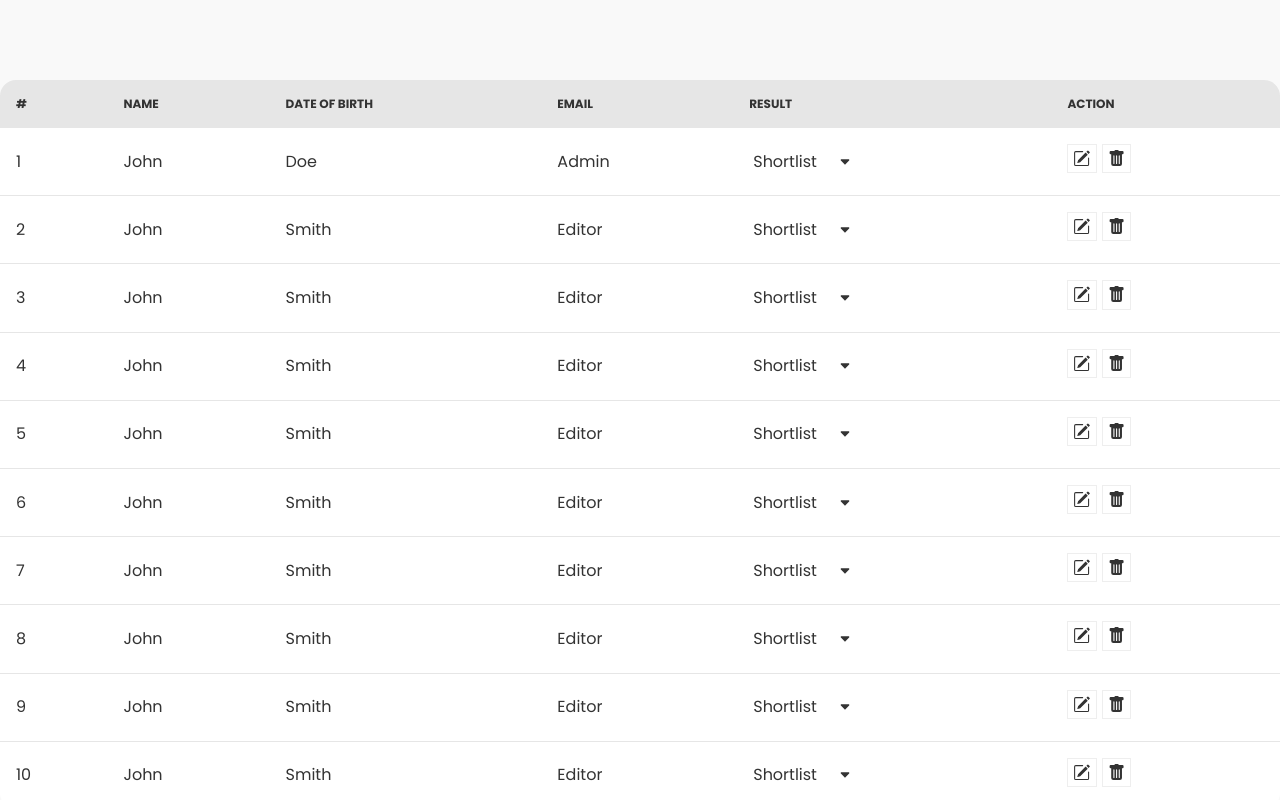
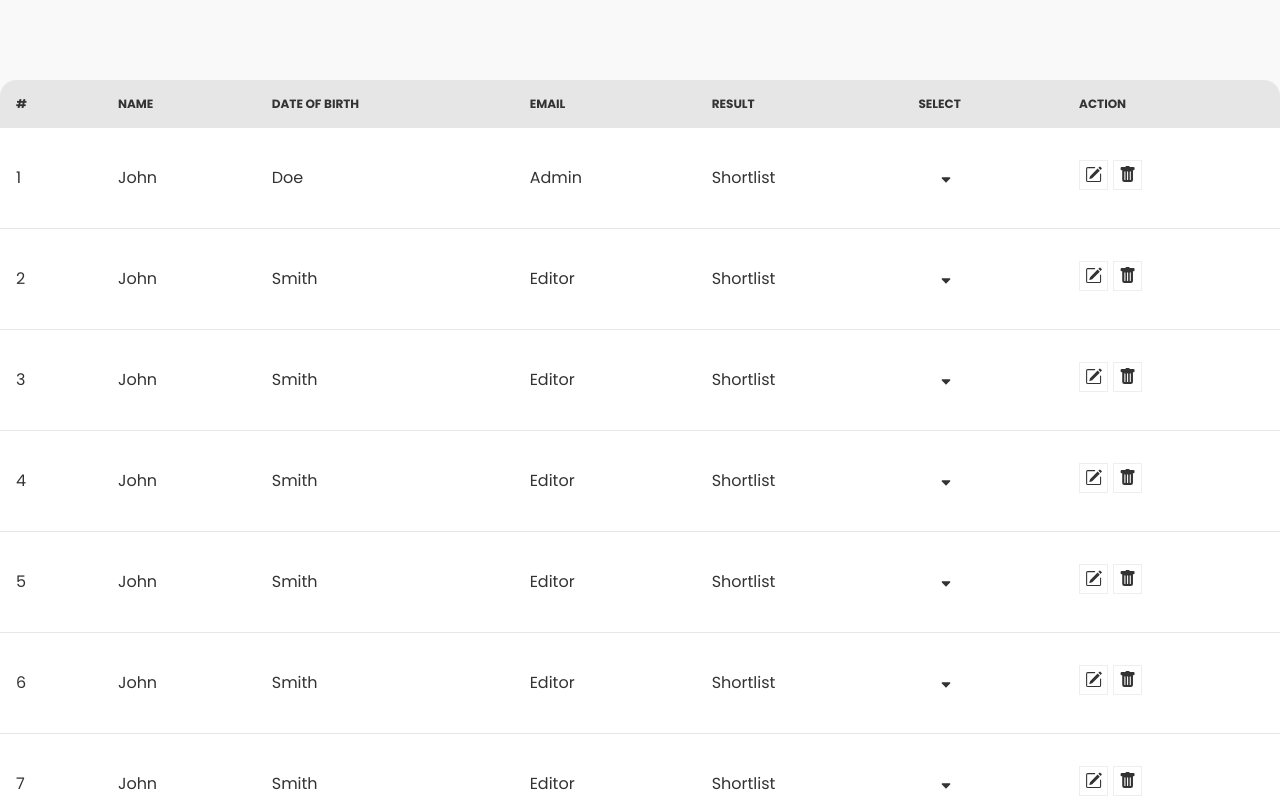
Before and after one commit to AyonJD/deskala-task, a React (Create React App) app: page / in a window 1280 px wide. Shown: the top 800 px of the page. Built offline with nearby package versions, Linux system fonts and the light colour scheme.

Commit message:
Table bug fix

```diff
--- a/src/Components/Home/Table/EditableTable.jsx
+++ b/src/Components/Home/Table/EditableTable.jsx
@@ -121,20 +121,21 @@ const EditableTable = ({ columns, rows, actions }) => {
                   </input>
                   : row.role
                 }
-                </td>
+              </td>
+              <td>Shortlist</td>
                 <td>
                     <div class="dropdown dropdown-end">
-                        <label tabindex="0" class="m-1 flex items-denter">Shortlist<TiArrowSortedDown className='ml-5 mt-1'/></label>
+                        <label tabindex="0" class="m-1"><TiArrowSortedDown className='ml-5 mt-1'/></label>
                         <ul tabindex="0" class="dropdown-content menu p-2 shadow bg-base-100 rounded-box w-52">
-                            <li><a>Item 1</a></li>
-                            <li><a>Item 2</a></li>
+                            <li><a>Shortlist</a></li>
+                            <li><a>Reject</a></li>
                         </ul>
                     </div>
                 </td>
               {actions &&
               <td>
                 { isEditMode && rowIDToEdit === row.id
-                  ? <button onClick={ () => handleSaveRowChanges() } className='custom-table__action-btn' disabled={!editedRow}>
+                  ? <button onClick={ () => handleSaveRowChanges() } className='custom-table__action-btn ' disabled={!editedRow}>
                     <BsSaveFill />
                   </button>
                   : <button  onClick={ () => handleEdit(row.id) } className='custom-table__action-btn'>
--- a/src/Components/Home/Table/Table.jsx
+++ b/src/Components/Home/Table/Table.jsx
@@ -8,6 +8,7 @@ function Table() {
     { field: 'lastName', fieldName: 'Date Of Birth' },
     { field: 'role', fieldName: 'Email' },
     { field: 'role', fieldName: 'Result' },
+    { field: 'role', fieldName: 'Select' },
     { field: 'role', fieldName: 'Action' },
   ];
 
```
